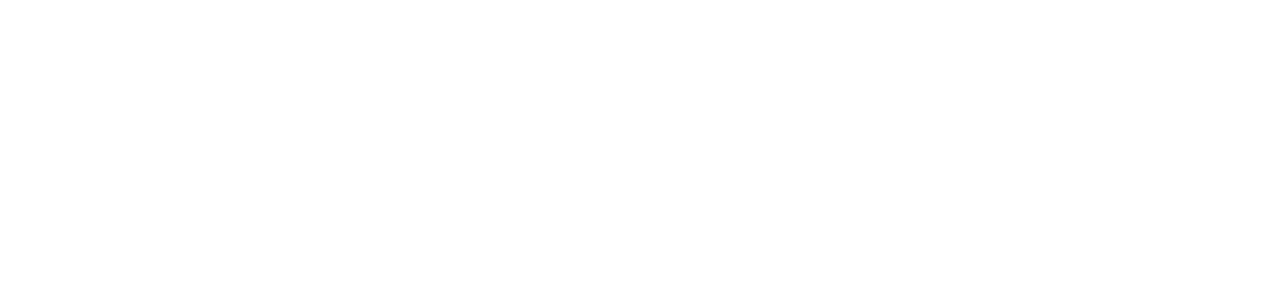
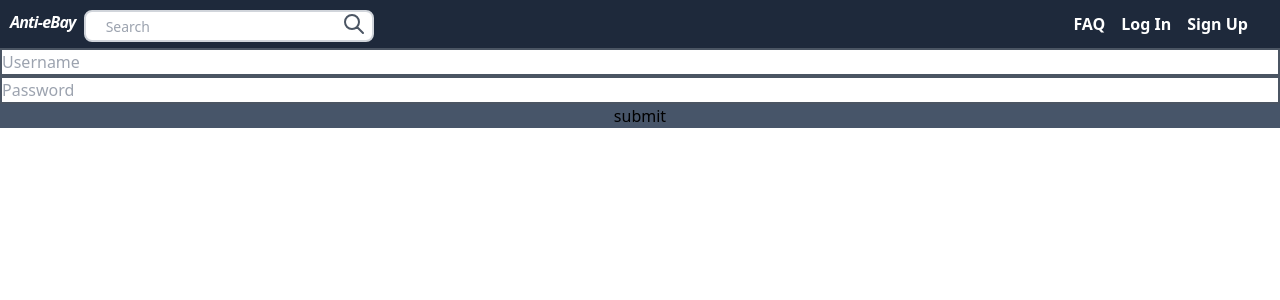
Before and after one commit to AntiEbay/AntiEbay, a React (Create React App) app in the folder front-end/: page /SignIn in a window 1280 px wide. Before the commit this address had no page. Shown: the top 300 px of the page. Built offline with nearby package versions, Linux system fonts and the light colour scheme.

Commit message:
Simple sign in page no functionality

```diff
--- a/front-end/src/App.js
+++ b/front-end/src/App.js
@@ -1,6 +1,7 @@
 import "./App.css";
 import HomePage from "./HomePage";
 import SignUp from "./SignUp";
+import SignIn from "./SignIn";
 import { BrowserRouter, Routes, Route } from "react-router-dom";
 
 function App() {
@@ -9,6 +10,7 @@
       <Routes>
         <Route path="/" exact element={<HomePage />} />
         <Route path="/SignUp" element={<SignUp />} />
+        <Route path="/SignIn" element={<SignIn />} />
       </Routes>
     </BrowserRouter>
   );
--- a/front-end/src/Components/NavBar.js
+++ b/front-end/src/Components/NavBar.js
@@ -54,9 +54,11 @@
           <button class="hover:bg-slate-400 cursor-pointer text-white font-bold py-2 px-2 rounded">
             FAQ
           </button>
-          <button class="hover:bg-slate-400 cursor-pointer text-white font-bold py-2 px-2 rounded">
-            Log In
-          </button>
+          <Link to="/SignIn">
+            <button class="hover:bg-slate-400 cursor-pointer text-white font-bold py-2 px-2 rounded">
+              Log In
+            </button>
+          </Link>
           <Link to="/SignUp">
             <button class="hover:bg-slate-400 cursor-pointer text-white font-bold py-2 px-2 rounded">
               Sign Up
--- /dev/null
+++ b/front-end/src/SignIn.js
@@ -0,0 +1,59 @@
+import react, { useState } from "react";
+import NavBar from "./Components/NavBar";
+import axios from "axios";
+
+const signInValues = {
+  userName: "",
+  password: "",
+};
+
+const SignIn = () => {
+  const [userName, setUserName] = useState("");
+  const [password, setPassword] = useState("");
+
+  async function test(event) {
+    const res = await axios.post(
+      "http://localhost:8080/user/registration",
+      JSON.stringify(signInValues),
+      {
+        headers: {
+          // Overwrite Axios's automatically set Content-Type
+          "Content-Type": "application/json",
+        },
+      }
+    );
+
+    console.log(res.data.data);
+    console.log(res.data.headers["Content-Type"]);
+  }
+
+  return (
+    <div>
+      <form>
+        <NavBar />
+        <div className="flex flex-col">
+          <input
+            className="border-2 border-gray-600"
+            value={userName}
+            onChange={(event) => setUserName(event.target.value)}
+            label="UserName"
+            placeholder="Username"
+          />
+          <input
+            className="border-2 border-gray-600"
+            value={password}
+            onChange={(event) => setPassword(event.target.value)}
+            name="password"
+            label="password"
+            placeholder="Password"
+          />
+          <button className="bg-slate-600 " type="submit" onClick={test}>
+            submit
+          </button>
+        </div>
+      </form>
+    </div>
+  );
+};
+
+export default SignIn;
--- a/front-end/tailwind.config.js
+++ b/front-end/tailwind.config.js
@@ -1,9 +1,7 @@
 module.exports = {
-  content: [
-    "./src/**/*.{js,jsx,ts,tsx}",
-  ],
+  content: ["./src/**/*.{js,jsx,ts,tsx}"],
   theme: {
     extend: {},
   },
   plugins: [],
-}
+};
```
